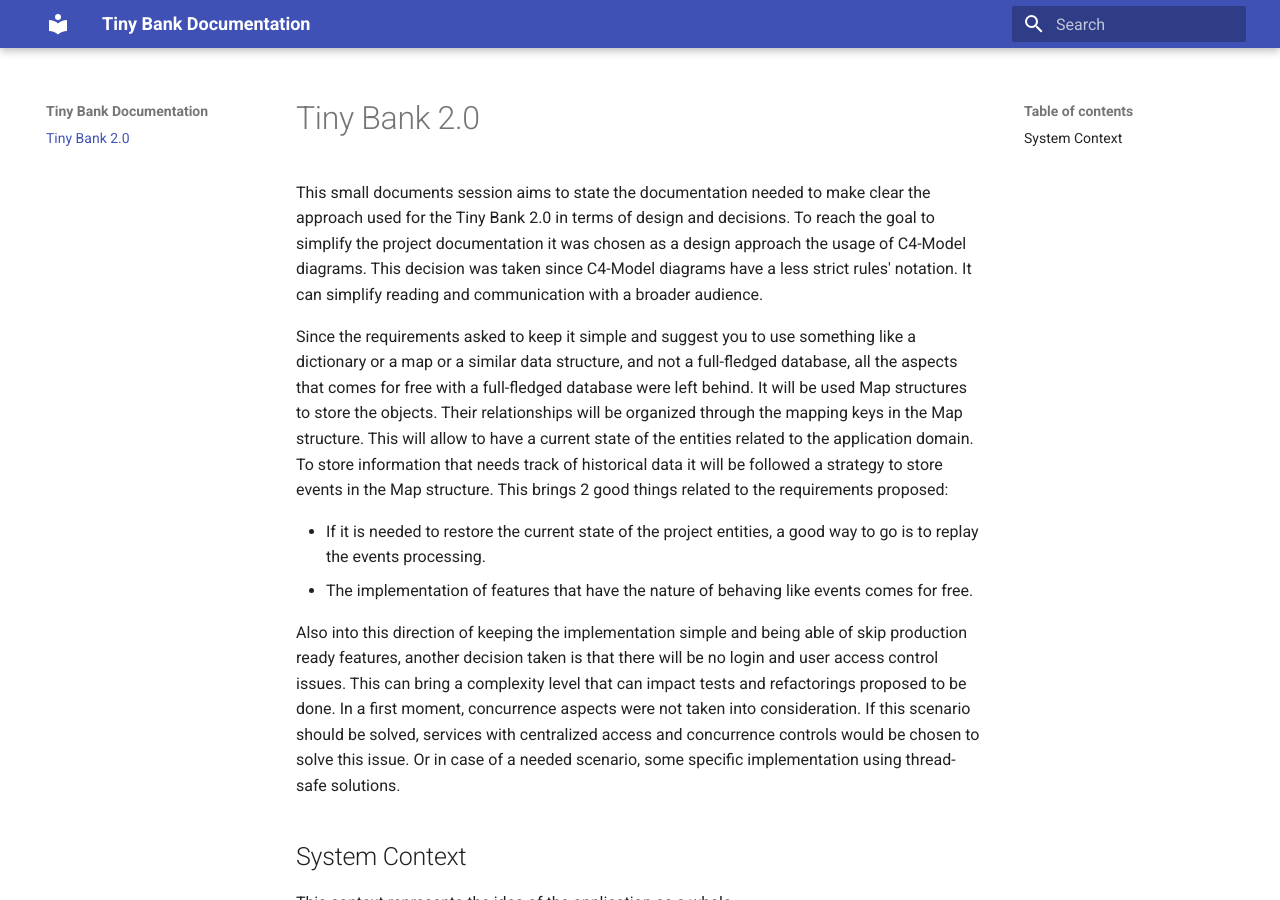
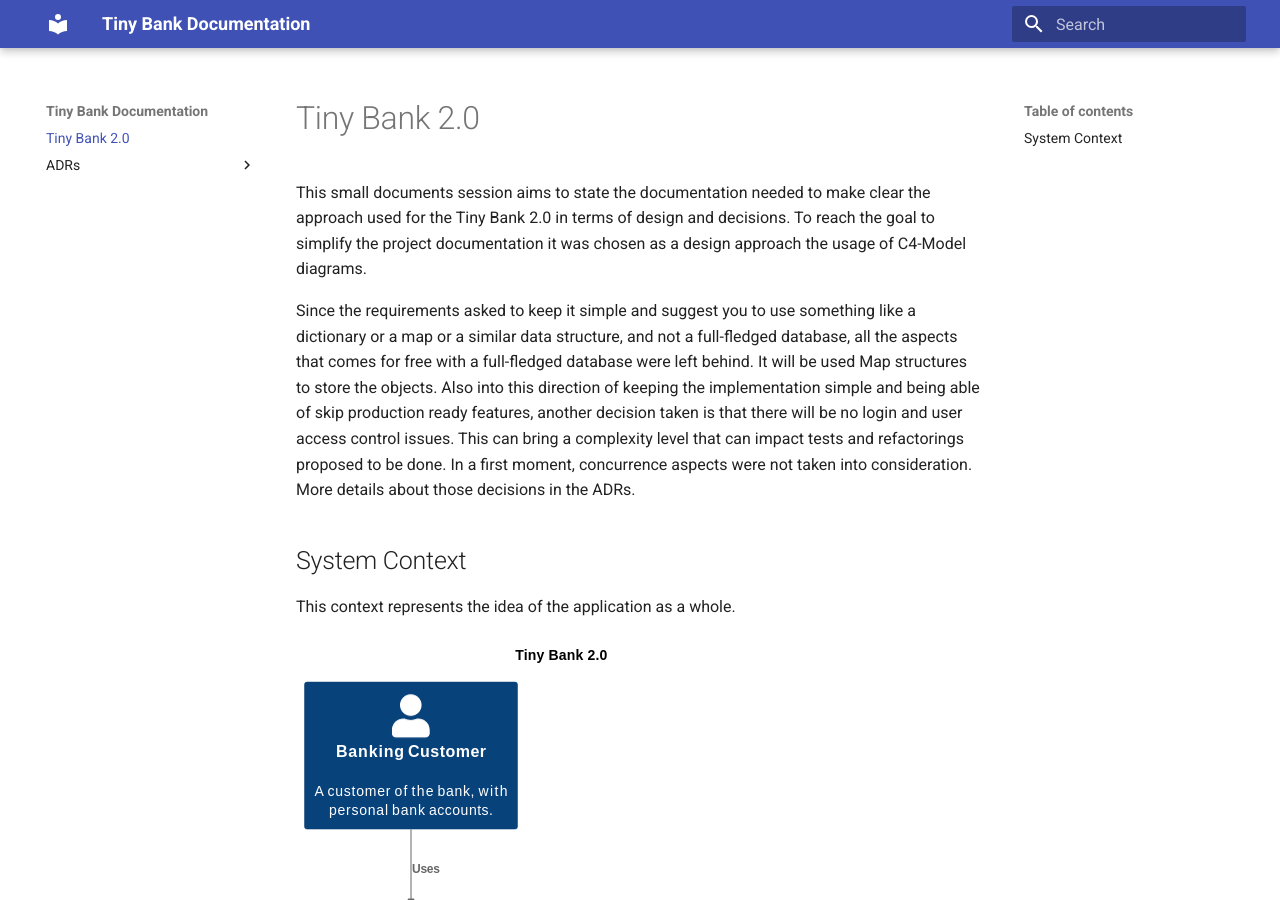
Before and after one commit to tnfigueiredo/-tiny-bank, an MkDocs documentation site: the page built from docs/index.md, in a window 1280 px wide and 900 px high. Built offline with MkDocs 1.6.1 and Material for MkDocs 9.7.7, drawn with Linux system fonts in a browser that asks for light colours.

Commit message:
docs: Adjustments in the documentation structure and decisions taken organization.

```diff
--- a/docs/index.md
+++ b/docs/index.md
@@ -2,25 +2,14 @@
 
 This small documents session aims to state the documentation needed to make clear the approach used for the Tiny
 Bank 2.0 in terms of design and decisions. To reach the goal to simplify the project documentation it was chosen as a
-design approach the usage of C4-Model diagrams. This decision was taken since C4-Model diagrams have a less strict
-rules' notation. It can simplify reading and communication with a broader audience.
+design approach the usage of C4-Model diagrams.
 
 Since the requirements asked to keep it simple and suggest you to use something like a dictionary or a map or a similar
 data structure, and not a full-fledged database, all the aspects that comes for free with a full-fledged database were
-left behind. It will be used Map structures to store the objects. Their relationships will be organized through the mapping
-keys in the Map structure. This will allow to have a current state of the entities related to the application domain.
-To store information that needs track of historical data it will be followed a strategy to store events in the Map
-structure. This brings 2 good things related to the requirements proposed:
-
- - If it is needed to restore the current state of the project entities, a good way to go is to replay the events
-   processing.
- - The implementation of features that have the nature of behaving like events comes for free.
-
-Also into this direction of keeping the implementation simple and being able of skip production ready features, another
-decision taken is that there will be no login and user access control issues. This can bring a complexity level that
-can impact tests and refactorings proposed to be done. In a first moment, concurrence aspects were not taken
-into consideration. If this scenario should be solved, services with centralized access and concurrence controls would be
-chosen to solve this issue. Or in case of a needed scenario, some specific implementation using thread-safe solutions.
+left behind. It will be used Map structures to store the objects. Also into this direction of keeping the implementation
+simple and being able of skip production ready features, another decision taken is that there will be no login and user
+access control issues. This can bring a complexity level that can impact tests and refactorings proposed to be done.
+In a first moment, concurrence aspects were not taken into consideration. More details about those decisions in the ADRs.
 
 ## System Context
 
--- a/mkdocs.yml
+++ b/mkdocs.yml
@@ -67,3 +67,11 @@ markdown_extensions:
 
 nav:
   - index.md
+  - ADRs:
+      - adrs/ADR00-project-decisions-documentation.md
+      - adrs/ADR01-use-docker-to-present-project-documentation.md
+      - adrs/ADR02-use-MkDocs-to-present-markdown-content.md
+      - adrs/ADR03-use-BDD-for-test-approach.md
+      - adrs/ADR04-use-C4-Model-for-diagrams.md
+      - adrs/ADR05-use-map-structure-to-store-data.md
+      - adrs/ADR06-no-login-implementation.md
```
Also changed, not shown: README.md (+6 -9 lines), docs/adrs/ADR00-project-decisions-documentation.md (added, +11 -0 lines), docs/adrs/ADR01-use-docker-to-present-project-documentation.md (added, +16 -0 lines), docs/adrs/ADR02-use-MkDocs-to-present-markdown-content.md (added, +11 -0 lines), docs/adrs/ADR03-use-BDD-for-test-approach.md (added, +16 -0 lines), docs/adrs/ADR04-use-C4-Model-for-diagrams.md (added, +18 -0 lines), docs/adrs/ADR05-use-map-structure-to-store-data.md (added, +26 -0 lines), docs/adrs/ADR06-no-login-implementation.md (added, +8 -0 lines).
